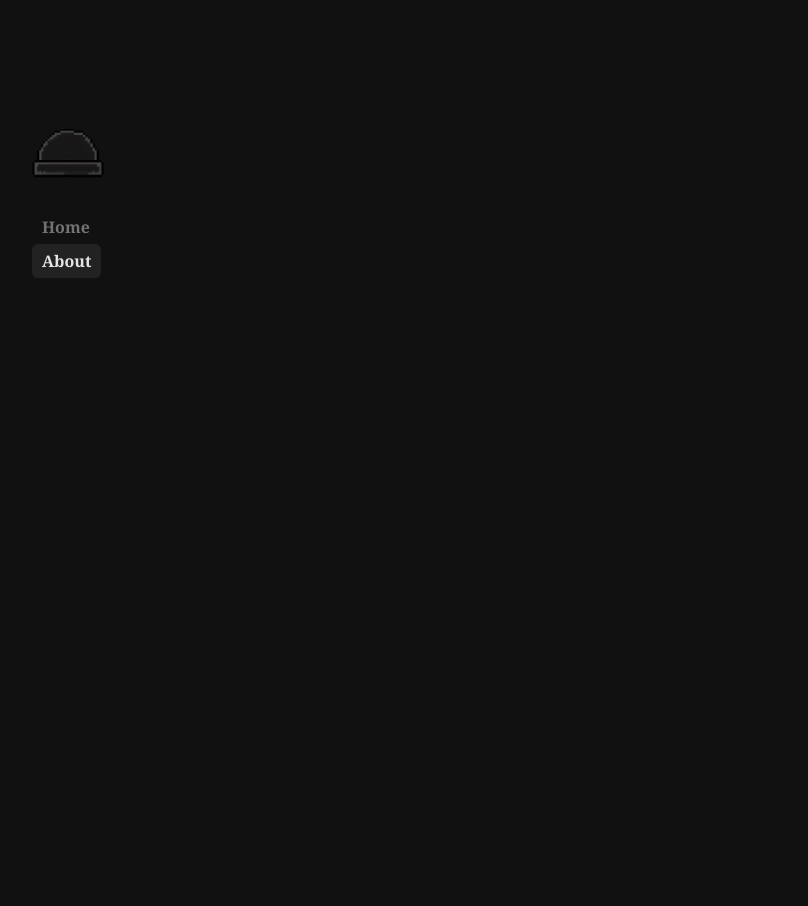
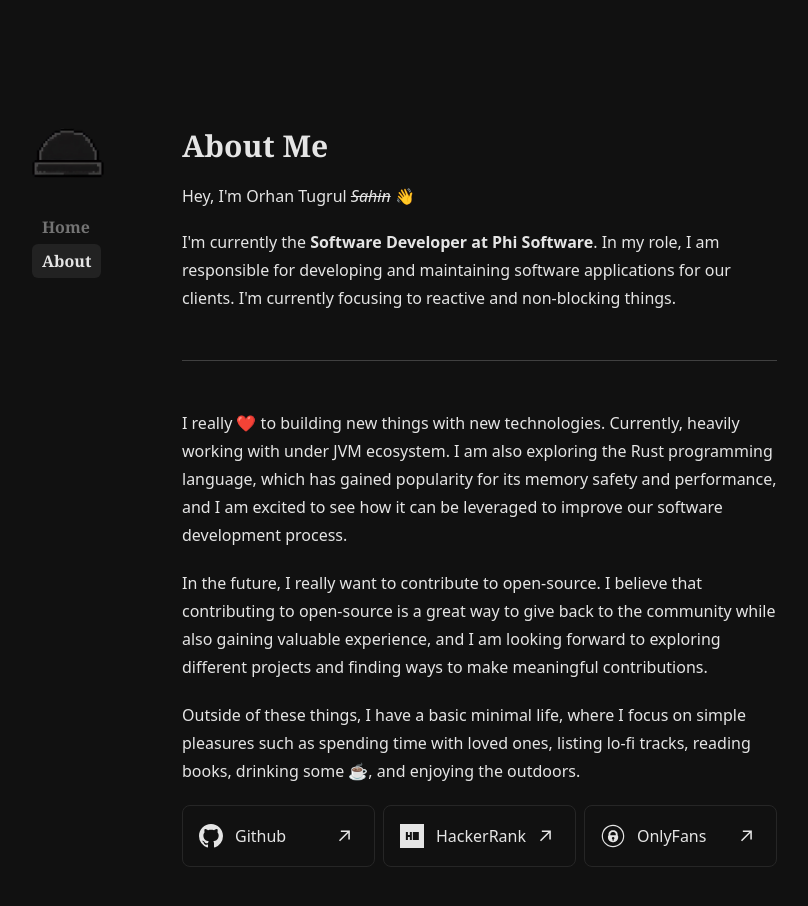
Before and after one commit to orhantugrul/orhantugrul.dev, a SvelteKit app: page /about in a window 1280 px wide. Shown: the top 906 px of the page, without its empty margins (160-968 px from the left). Before the commit the page ends 800 px from the top, so only its background shows below. Built offline with nearby package versions, Linux system fonts and the light colour scheme.

Commit message:
Add about buttons

```diff
--- a/src/routes/about/+page.svelte
+++ b/src/routes/about/+page.svelte
@@ -1,8 +1,75 @@
 <script lang="ts">
   import Container from "$lib/layouts/Container";
+  import Button from "$lib/components/Button";
+  import {
+    GithubIcon,
+    HackerRankIcon,
+    OnlyFansIcon,
+  } from "$lib/components/Icon";
 </script>
 
 <Container
   title={"About • Orhan Tugrul"}
   description={"A Software Developer who hates titles."}
-/>
+>
+  <h1 class="text-neutral-200 font-bold text-3xl font-serif">About Me</h1>
+
+  <p class="my-5 text-neutral-200">
+    Hey, I'm Orhan Tugrul <i><del>Sahin</del></i> 👋
+  </p>
+
+  <div class="prose prose-neutral prose-invert text-neutral-200">
+    <p>
+      I'm currently the <b>Software Developer at Phi Software</b>. In my role, I
+      am responsible for developing and maintaining software applications for
+      our clients. I'm currently focusing to reactive and non-blocking things.
+    </p>
+
+    <hr />
+
+    <p>
+      I really ❤️ to building new things with new technologies. Currently,
+      heavily working with under JVM ecosystem. I am also exploring the Rust
+      programming language, which has gained popularity for its memory safety
+      and performance, and I am excited to see how it can be leveraged to
+      improve our software development process.
+    </p>
+
+    <p>
+      In the future, I really want to contribute to open-source. I believe that
+      contributing to open-source is a great way to give back to the community
+      while also gaining valuable experience, and I am looking forward to
+      exploring different projects and finding ways to make meaningful
+      contributions.
+    </p>
+
+    <p>
+      Outside of these things, I have a basic minimal life, where I focus on
+      simple pleasures such as spending time with loved ones, listing lo-fi
+      tracks, reading books, drinking some ☕️, and enjoying the outdoors.
+    </p>
+
+    <div class="flex flex-col gap-2 md:flex-row md:gap-2">
+      <Button href="https://github.com/orhantugrul">
+        <div class="flex items-center">
+          <GithubIcon />
+          <div class="ml-3">Github</div>
+        </div>
+      </Button>
+
+      <Button href="https://www.hackerrank.com/orhantugrul">
+        <div class="flex items-center">
+          <HackerRankIcon />
+          <div class="ml-3">HackerRank</div>
+        </div>
+      </Button>
+
+      <Button href="https://www.youtube.com/watch?v=oHg5SJYRHA0">
+        <div class="flex items-center">
+          <OnlyFansIcon />
+          <div class="ml-3">OnlyFans</div>
+        </div>
+      </Button>
+    </div>
+  </div>
+</Container>
```
